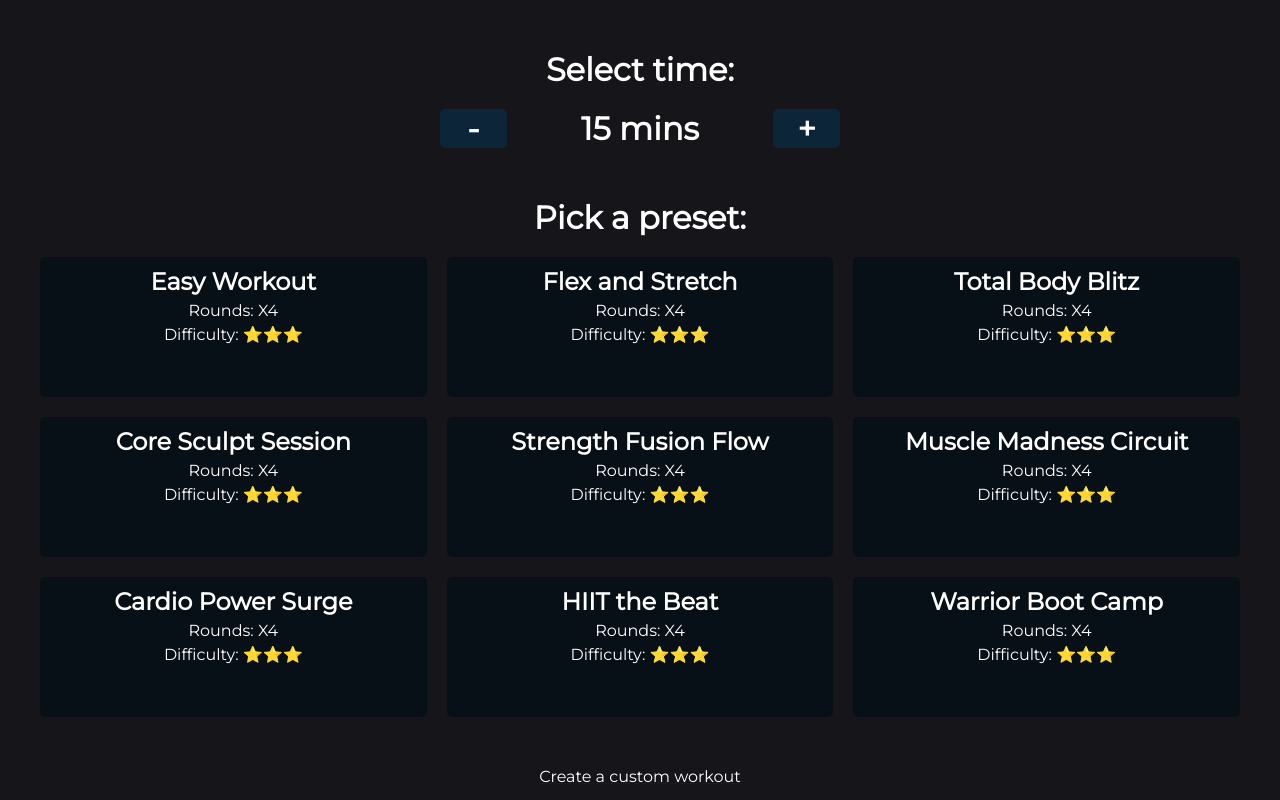
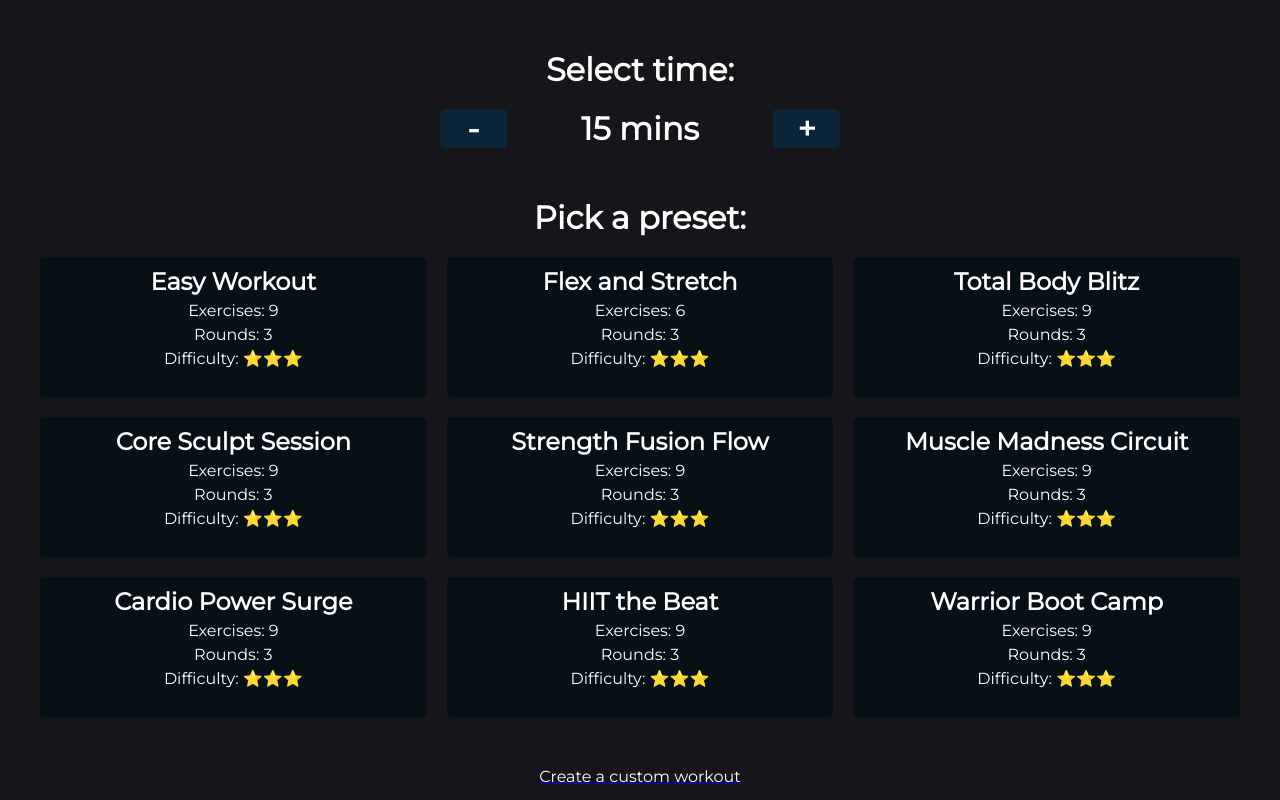
Before and after one commit to madzadev/workout, a Next.js app: page / in a window 1280 px wide. Built offline with nearby package versions, Linux system fonts and the light colour scheme.

Commit message:
update card

```diff
--- a/components/WorkoutPresetCard.js
+++ b/components/WorkoutPresetCard.js
@@ -1,6 +1,12 @@
 import styles from "./WorkoutPresetCard.module.css";
 
-const WorkoutPresetCard = ({ workoutPresetName, isActive, onClick }) => {
+const WorkoutPresetCard = ({
+  workoutPresetName,
+  roundsCount,
+  exercisesCount,
+  isActive,
+  onClick,
+}) => {
   return (
     <div
       className={styles.wrapper}
@@ -11,7 +17,8 @@ const WorkoutPresetCard = ({ workoutPresetName, isActive, onClick }) => {
       }}
     >
       <h2>{workoutPresetName}</h2>
-      <p>Rounds: X4</p>
+      <p>Exercises: {exercisesCount}</p>
+      <p>Rounds: {roundsCount}</p>
       <p>Difficulty: ⭐⭐⭐</p>
     </div>
   );
--- a/pages/index.js
+++ b/pages/index.js
@@ -45,6 +45,8 @@ export default function Home() {
           <WorkoutPresetCard
             key={index}
             workoutPresetName={preset.title}
+            roundsCount={preset.rounds}
+            exercisesCount={preset.workout.length}
             isActive={activeWorkoutPreset === index}
             onClick={() => setActiveWorkoutPreset(index)}
           />
```
